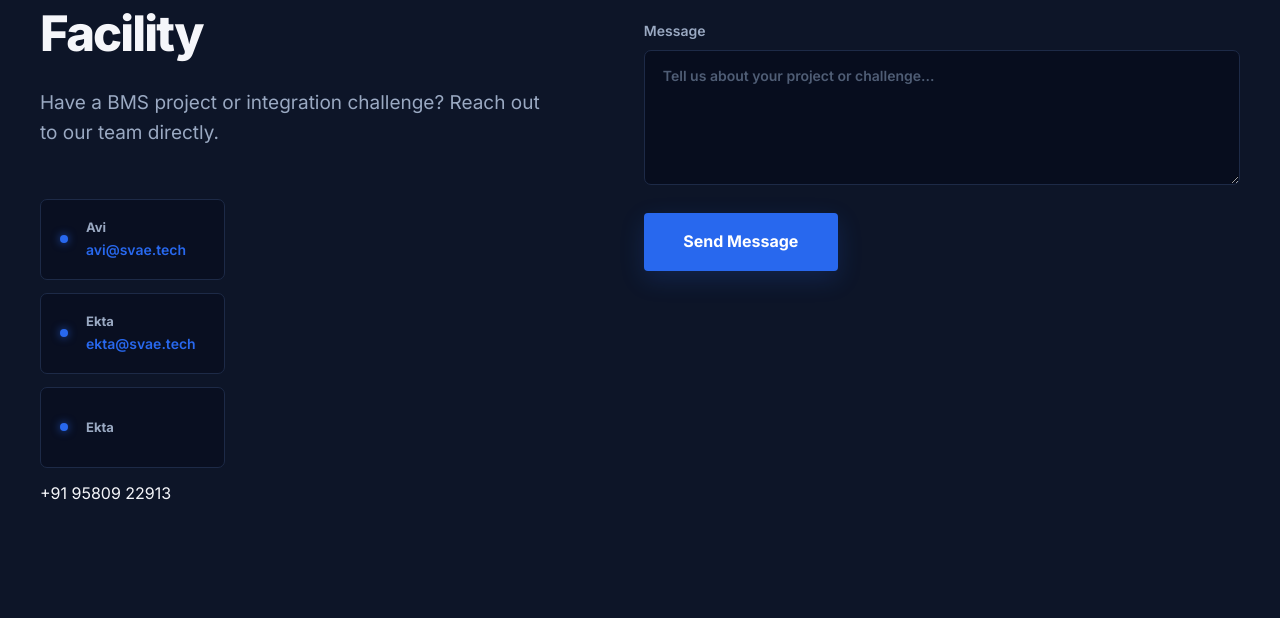
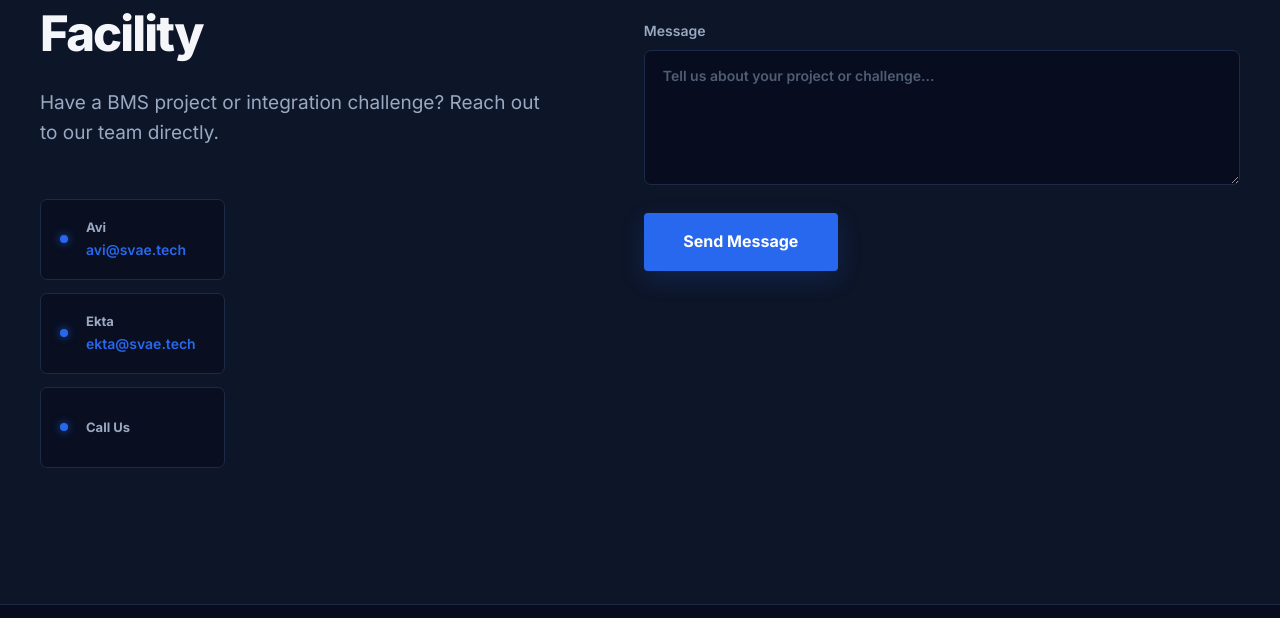
Before and after one commit to swapnil0504/svae, a plain HTML site: page index.html in a window 1280 px wide. Shown: the part 2870-3488 px from the top of the page. Drawn offline with Linux system fonts and the light colour scheme.

Commit message:
Update index.html

```diff
--- a/index.html
+++ b/index.html
@@ -149,8 +149,7 @@
              <a class="person-card" href="tel:+919580922913">
               <span class="person-dot"></span>
               <span>
-                <strong>Ekta</strong>
-                <a href="tel:+919580922913">+91 95809 22913</a>
+                <strong>Call Us</strong>
               </span>
             </a>
 
```
